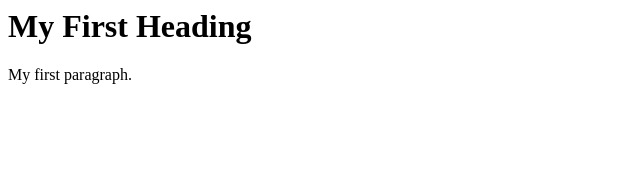
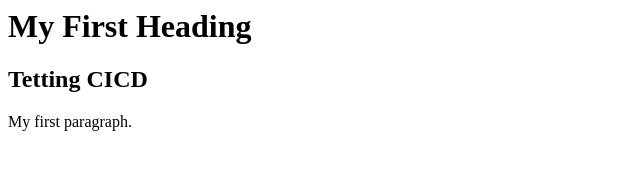
Before and after one commit to naga77770/testapp, a plain HTML site: page index.html in a window 1280 px wide. Shown: the whole page, without its empty margins (0-640 px from the left). Drawn offline with Linux system fonts and the light colour scheme.

Commit message:
Update index.html

```diff
--- a/index.html
+++ b/index.html
@@ -1,6 +1,7 @@
 <html>
 <body>
 <h1>My First Heading</h1>
+<h2>Tetting CICD</h2>
 <p>My first paragraph.</p>
 </body>
 </html>
```
